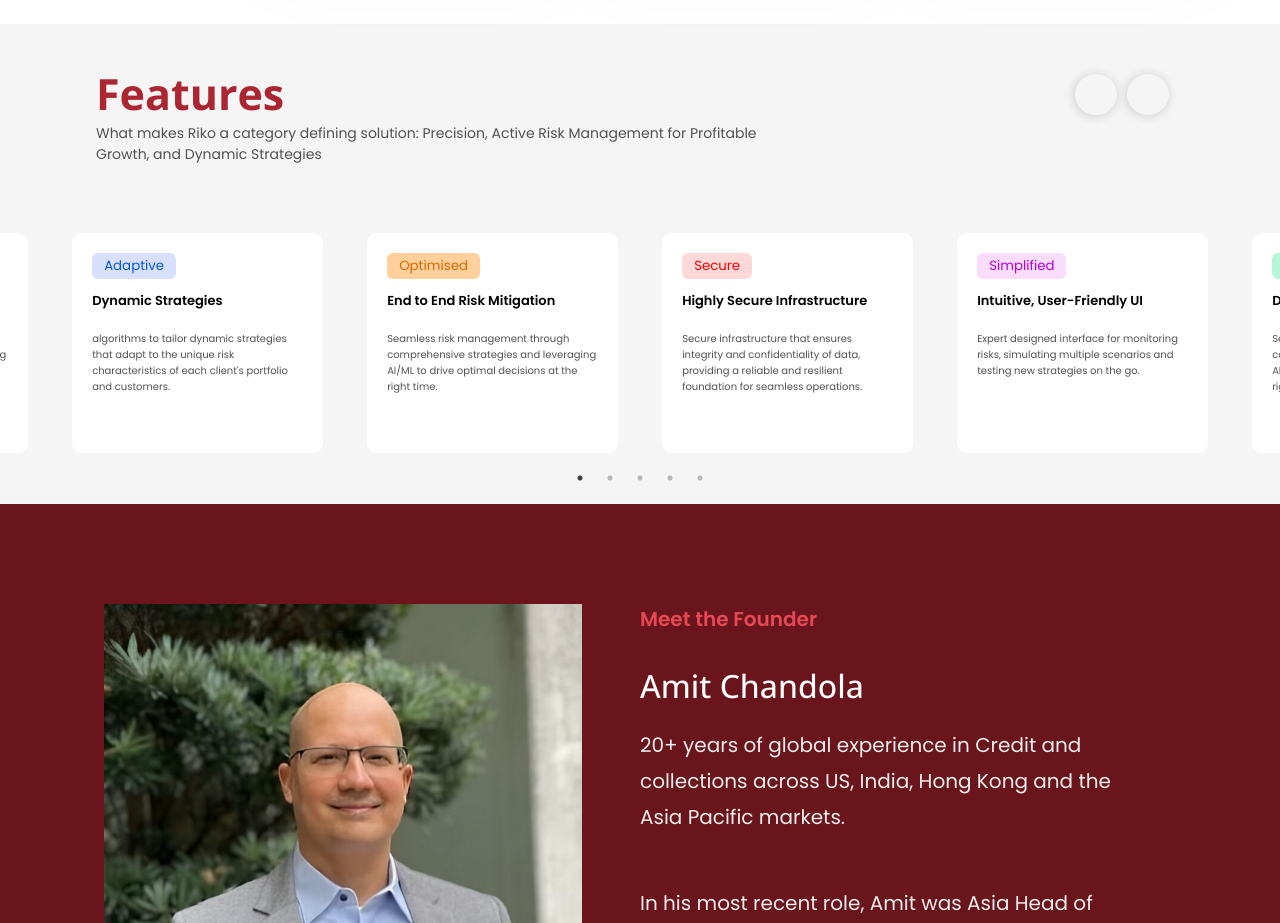
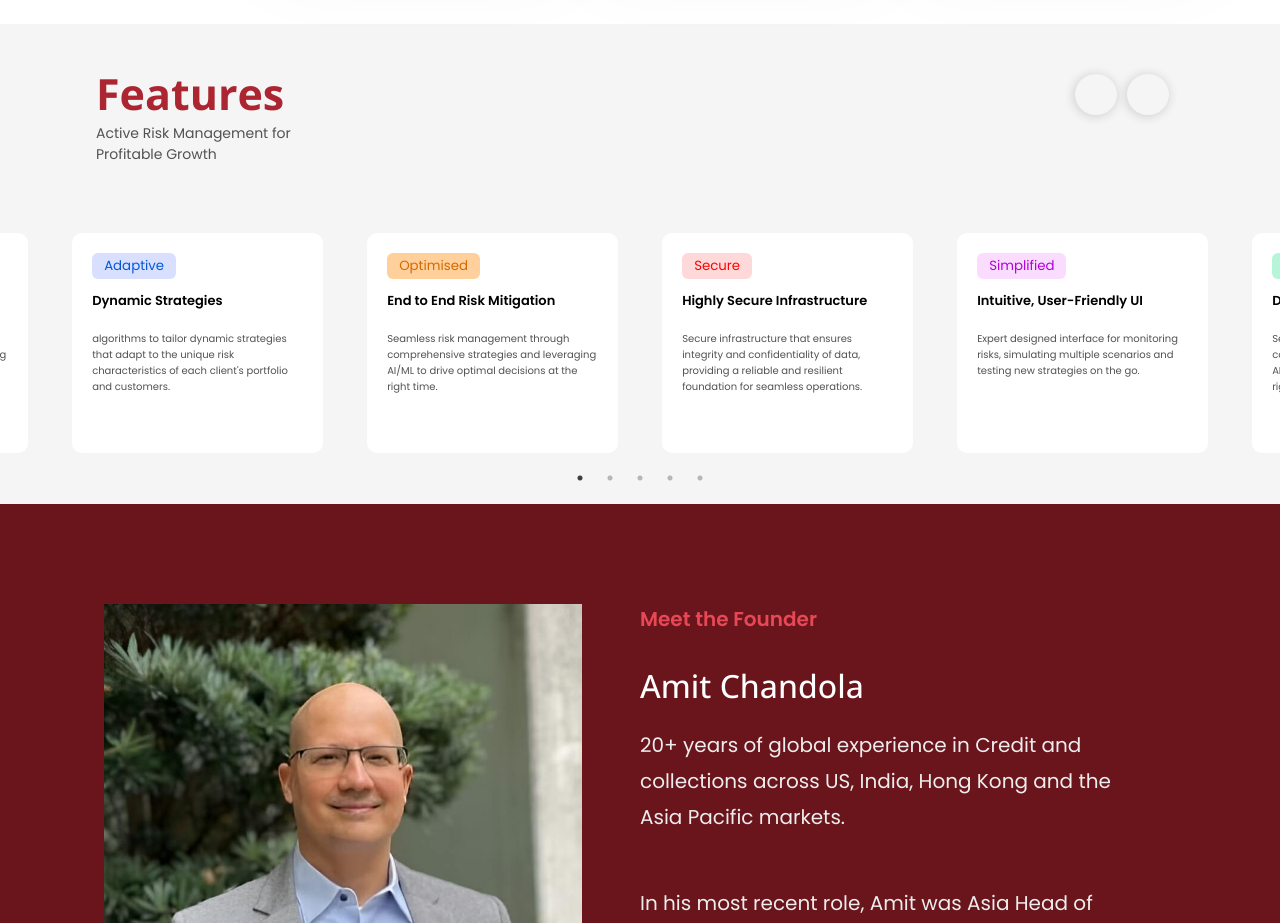
Before and after one commit to Indilabs-ai/Website-first, a React (Create React App) app: page / in a window 1280 px wide. Shown: the part 2520-3443 px from the top of the page. Built offline with nearby package versions, Linux system fonts and the light colour scheme; some icons are missing.

Commit message:
minor content changes

```diff
--- a/src/components/Features.js
+++ b/src/components/Features.js
@@ -48,10 +48,7 @@
         <div className="top">
           <div className="topleft">
             <h1>Features</h1>
-            <p>
-              What makes Riko a category defining solution: Precision, Active Risk
-              Management for Profitable Growth, and Dynamic Strategies
-            </p>
+            <p>Active Risk Management for Profitable Growth</p>
           </div>
           <div className="carousel-arrows">
             <button className="arrow-button prev" onClick={goToPrev}>
```
